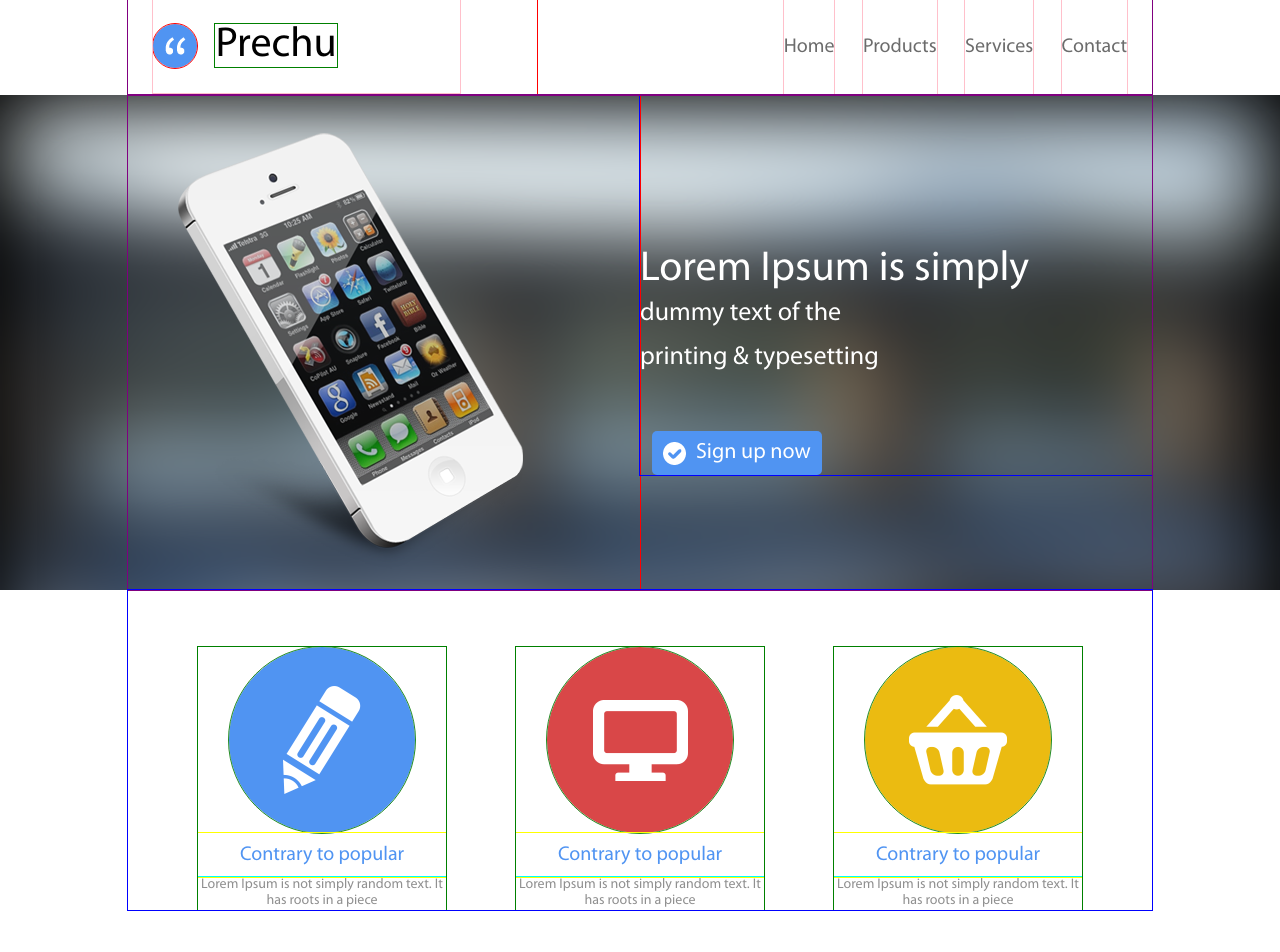
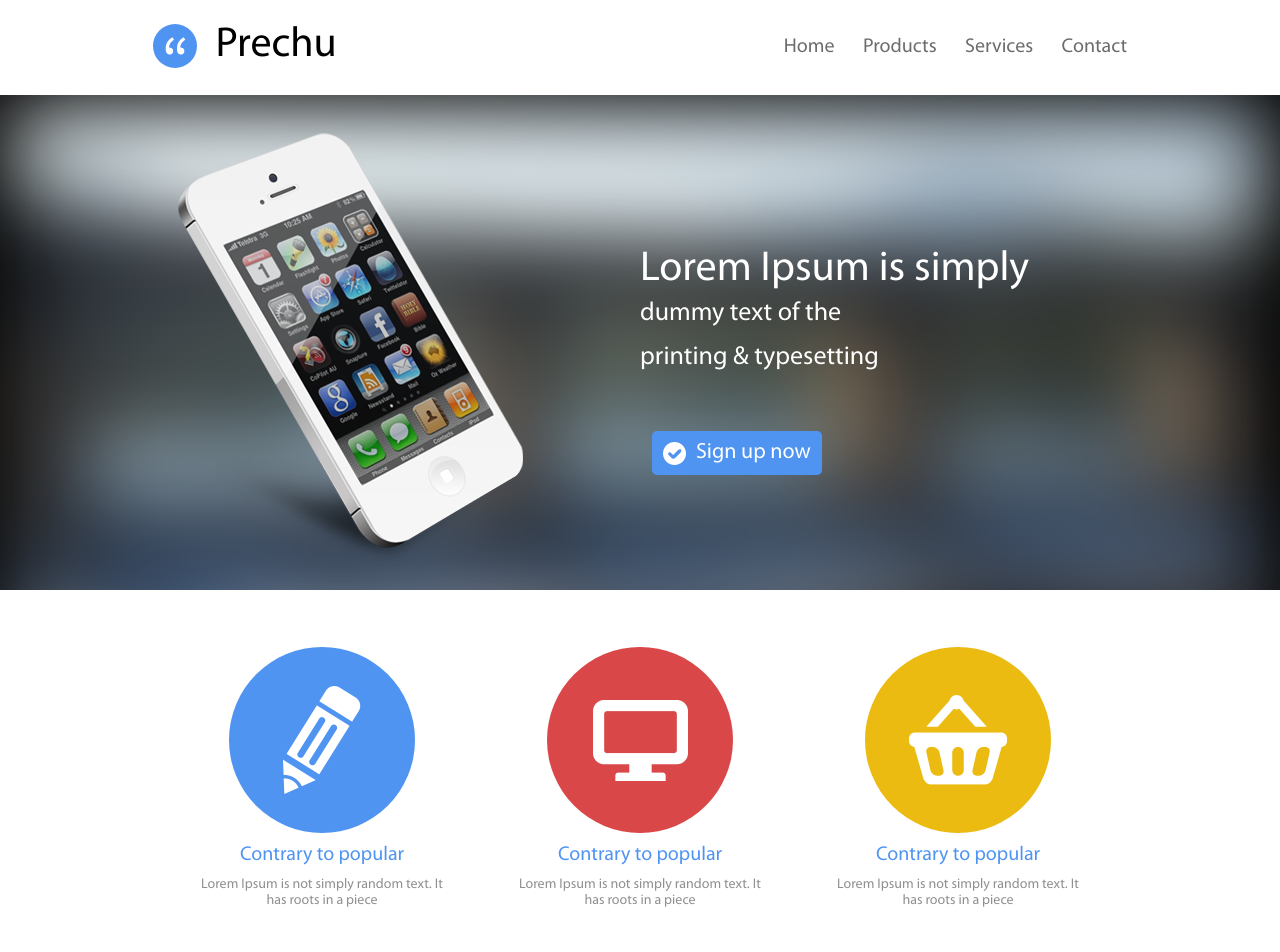
Before and after one commit to stryukovap/3template, a plain HTML site: page index.html in a window 1280 px wide. Shown: the top 952 px of the page. Drawn offline with Linux system fonts and the light colour scheme; files that its build step writes are made by us from their sources.

Commit message:
pre_final

```diff
--- a/css/style.css
+++ b/css/style.css
@@ -10,7 +10,6 @@ body {
 }
 
 .container {
-    outline: 1px purple solid;
     max-width: 1024px;
     margin: 0 auto;
 }
@@ -24,7 +23,6 @@ body {
 /* header */
 
 .main_header_logo_img {
-    outline: 1px red solid;
     background-color: #5094f2;
     vertical-align: middle;
     height: 44px;
@@ -38,14 +36,12 @@ body {
 }
 
 .main_header_logo_text {
-    outline: 1px green solid;
     font-size: 42px;
     vertical-align: middle;
     margin-left: 15px;
 }
 
 .main_header_logo {
-    outline: 1px pink solid;
     width: 30%;
     float: left;
     padding: 22px 0 23px 0;
@@ -53,19 +49,16 @@ body {
 }
 
 .main_navigation_item {
-    outline: 1px green solid;
     display: inline-block;
 }
 
 .main_navigation_list {
-    outline: 1px red solid;
     float: right;
     width: 60%;
     text-align: right;
 }
 
 .main_navigation_item_link {
-    outline: 1px pink solid;
     color: #6c6c6c;
     text-decoration: none;
     font-size: 20px;
@@ -79,11 +72,6 @@ body {
     border-bottom: 3px solid #5094f2;
 }
 
-.main_navigation {
-    outline: 1px green solid;
-    min-width: 89px;
-}
-
 /* banner */
 
 .banner {
@@ -95,7 +83,6 @@ body {
 }
 
 .banner_item {
-    outline: 1px red solid;
     display: inline-block;
     width: 50%;
     vertical-align: top;
@@ -106,7 +93,6 @@ body {
 }
 
 .banner_slogan {
-    outline: 1px blue solid;
     display: inline-block;
     vertical-align: middle;
     width: 50%;
@@ -152,28 +138,18 @@ body {
 
 /* features */
 
-.features {
-    outline: 1px blue solid;
-}
-
 .features_list {
-    outline: 1px red solid;
     margin: 0;
     padding: 0;
 }
 
 .features_item {
-    outline: 1px green solid;
     list-style: none;
     margin-top: 57px;
     float: left;
     width: 248px;
     margin-left: 70px;
     text-align: center;
-}
-
-.features_item_img {
-    outline: 1px forestgreen solid;
 }
 
 .features_item_img {
@@ -202,7 +178,6 @@ body {
 }
 
 .features_item_article {
-    outline: 1px yellow solid;
     margin: 0;
     padding: 0;
     color: #5094f2;
@@ -212,7 +187,6 @@ body {
 }
 
 .features_item_text {
-    outline: 1px cyan solid;
     margin: 0;
     padding: 0;
     color: #909090;
@@ -223,22 +197,17 @@ body {
 /* shopping_cart */
 
 .shopping_cart_wrapper_img {
-    outline: 1px green solid;
     float: left;
     margin-top: 35px;
     margin-left: 15px;
 }
 
 .shopping_cart_product_info {
-    outline: 1px blue solid;
     float: right;
     margin-right: 75px;
 }
-.shopping_cart_wrapper{
-    outline: 1px skyblue solid;
-}
+
 .shopping_cart_article {
-    /* margin: 94px 0 0 0; */
     margin-top: 94px;
     padding: 0 46px;
     color: #6f7173;
@@ -272,9 +241,8 @@ body {
 }
 
 .main_footer {
-    /* min-height: 93px; */
+    text-align: center;
     border-top: 1px solid #e5e5e5;
-    text-align: center;
 }
 
 .footer_copyright {
```
